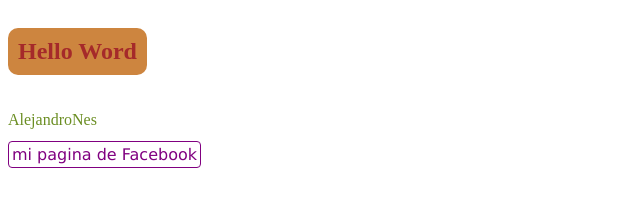
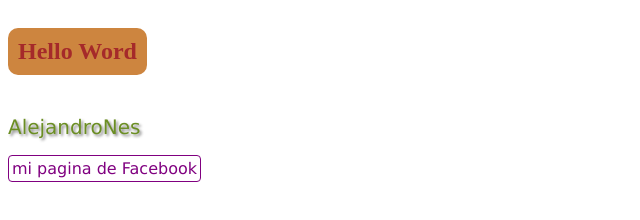
Before and after one commit to AlejandroNes/prueba_git, a plain HTML site: page index.html in a window 1280 px wide. Shown: the whole page, without its empty margins (0-640 px from the left). Drawn offline with Linux system fonts and the light colour scheme.

Commit message:
Mejorando Nombre

```diff
--- a/style.css
+++ b/style.css
@@ -7,6 +7,9 @@ h2{
 }
 p{
     color: olivedrab;
+    font-family: Verdana, Geneva, Tahoma, sans-serif;
+    font-size: 20px;
+    text-shadow: 2px 2px 3px gray;
 }
 a{
 color: purple;
```
